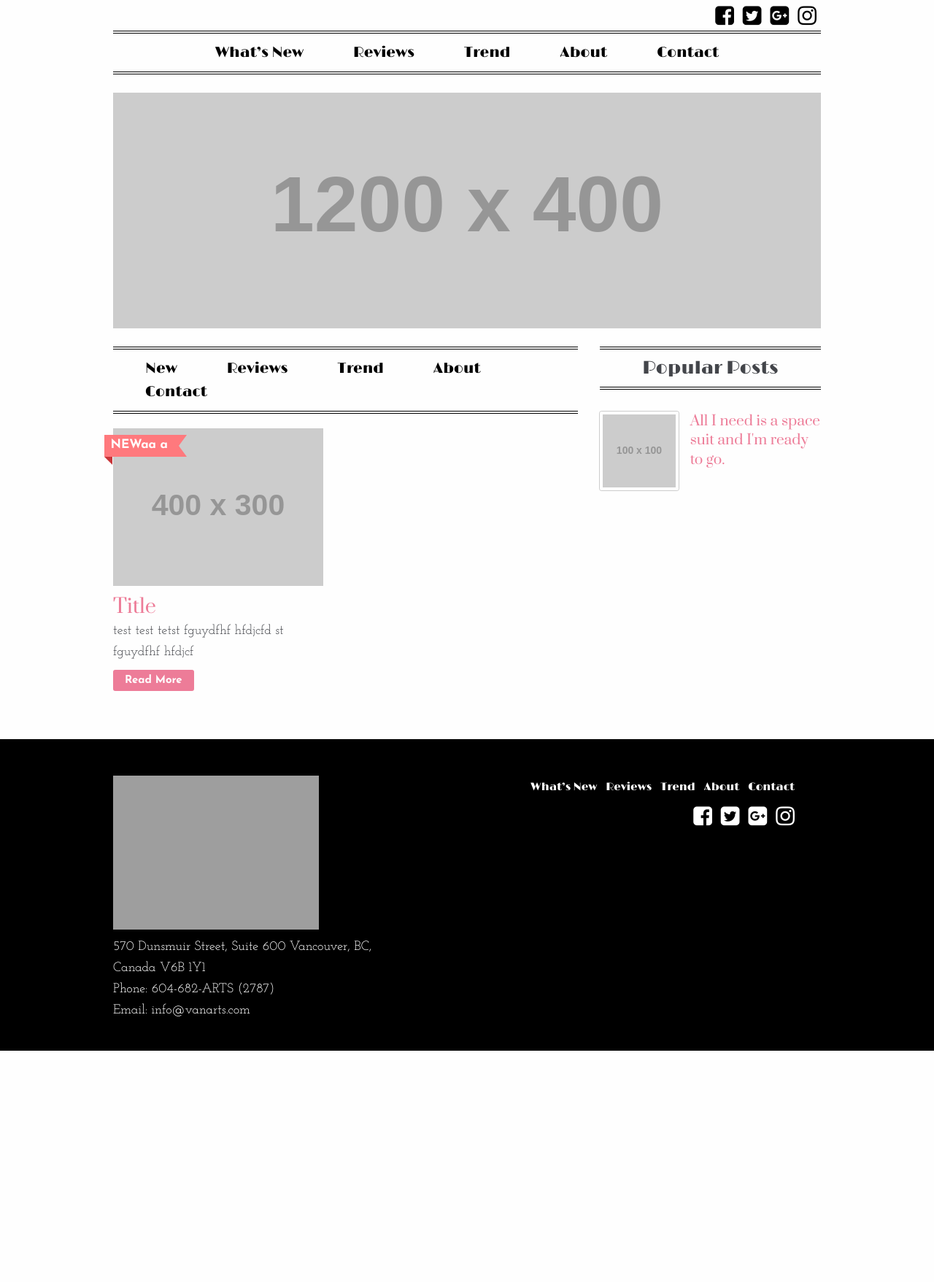
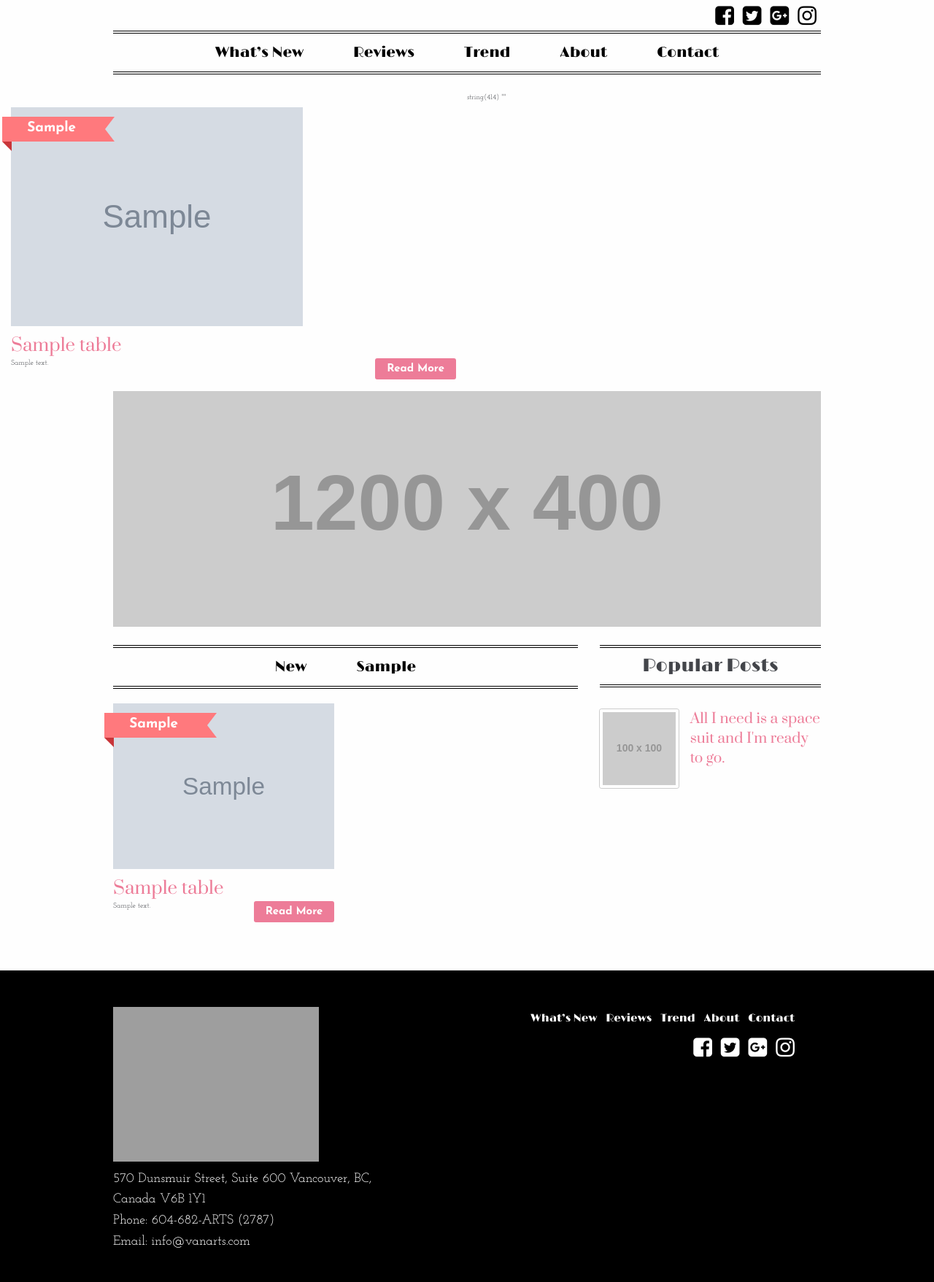
Before and after one commit to ryoko0801/cosmeticblog, a PHP site: page /categorypage.php?category=reviews in a window 1280 px wide. Shown: the whole page at 73% size. Before the commit the page ends 1440 px from the top, so only its background shows below. Run offline with PHP 8.4, Linux system fonts and the light colour scheme; tables that the repository leaves empty or names only in its code hold one stand-in row (values such as "Sample post"); grey boxes marked "Sample" are stand-in pictures; grey boxes labelled with a size stand in for pictures from a placeholder-image service; some libraries are stand-ins or nearby versions; grey boxes are pictures that could not be loaded.

Commit message:
category page .
cal the data from database
show the list of the post

```diff
--- a/categorypage.php
+++ b/categorypage.php
@@ -4,6 +4,8 @@
 <?php
 //connect to database
 $conn = database_conn();
+$subcategoryMenu="";
+$singlePost="";
 if($_GET["category"] == "reviews"){
 	$query = "SELECT * FROM review_table ORDER BY id DESC";
 }else if($_GET["category"] == "trend"){
@@ -15,10 +17,8 @@
 if($queryResult == false){ echo $conn->error; exit; }
  //$query = "SELECT * FROM gallery WHERE hair_type = $_POST[hair_type]";
 $numberOfRows = mysqli_num_rows( $queryResult );
-
 if( $numberOfRows > 0 ){
-	while( $row=mysqli_fetch_row($queryResult) );}
-	/*{
+	while( $row = mysqli_fetch_assoc($queryResult)){
 		$id = $row["id"];
 		$subcategory = $row["subcategory"];
 		$title = $row["title"];
@@ -26,8 +26,22 @@
 		$contents = $row["contents"];
 		$image = $row["image"];
 		$tag = $row["tag"];
-		$category = $row["category"];?>*/
-		?>
+		$category = $row["category"];
+
+		$subcategoryMenu.="<li><a href='postpage.php?category=".$subcategory."'>".$subcategory."</a></li>";
+		$singlePost.="<div class='large-6 columns margin-post article'>
+								<div class='points'>
+									<div class='image'><img src='./images/thumb/".$image."'><span class='point-ribbon point-ribbon-l'>".$subcategory."</span></div>
+								</div>
+								<h3 class='js-short-title'>".$title."</h3>
+								<span class='js-short-text'>".$contents."</span>
+								<a class='button more right' href='blog.php?id=".$id."'>Read More</a>
+						</div>";
+		}//end of while
+			var_dump($singlePost);
+	}
+	mysqli_close($conn);
+;?>
 		<body>
 			<div class="row columns">
 				<img src="http://placehold.it/1200x400">
@@ -38,29 +52,15 @@
 					<div class ="bottom-line center margin-menu-btm">
 						<div id="sub-nav" class ="top-nav">
 							<ul class="">
-								<li><a href="#">New</a></li>
-								<li><a href="categorypage.php?category=reviews">Reviews</a></li>
-								<li><a href="categorypage.php?category=trend">Trend</a></li>
-								<li><a href="about.php">About</a></li>
-								<li><a href="contact.php">Contact</a></li>
+								<li><a href="#list">New</a></li>
+								<?php echo $subcategoryMenu; ?>
 							</ul>
 						</div>
 					</div>
-					<div class="row">
-						<div class="large-6 columns margin-post article">
-								<div class="points">
-									<div class="image"><img src="http://placehold.it/400x300"><span class="point-ribbon point-ribbon-l">NEWaa  a</span></div>
-								</div>
-								<h3>Title</h3>
-								<p>test test tetst fguydfhf hfdjcfd st fguydfhf hfdjcf</p>
-								<a class="button more" href='blog-page.php?id=".$id."'>Read More</a>
-						</div>
+					<div id="list" class="row">
+						<?php echo $singlePost;?>
 						</div>
 					</div><!-- end of large8 section-->
-
-
-
-
 
 			<!-- side bar -->
 			<div class="large-4  medium-4 columns">
--- a/css/style.css
+++ b/css/style.css
@@ -79,7 +79,7 @@
 /* line 63, ../sass/style.scss */
 h3 {
   font-family: "Prata", serif;
-  font-size: 2.7em;
+  font-size: 2.4em;
   color: #ed7c98;
 }
 
@@ -281,7 +281,7 @@
 /* line 230, ../sass/style.scss */
 .points > div {
   display: inline-block;
-  width: 95%;
+  width: 100%;
   margin-right: 15px;
   vertical-align: top;
 }
@@ -301,7 +301,7 @@
 .point-ribbon {
   position: absolute;
   background: #FF797D;
-  font-size: 1.7em;
+  font-size: 1.9em;
   font-family: "Josefin Sans", sans-serif;
   font-weight: 700;
   color: #fff;
@@ -326,14 +326,15 @@
 /* Γæñribbon-l */
 /* line 264, ../sass/style.scss */
 .point-ribbon-l {
-  top: 0.5em;
+  top: 0.7em;
   left: -12px;
-  height: 1.78em;
+  height: 1.8em;
   line-height: 1.7;
-  padding-left: .5em;
+  padding-left: 1.8em;
+  padding-right: 1.2em;
 }
 
-/* line 271, ../sass/style.scss */
+/* line 272, ../sass/style.scss */
 .point-ribbon-l:before {
   left: 0;
   top: 100%;
@@ -341,10 +342,9 @@
   border-left: .7em solid transparent;
 }
 
-/* line 277, ../sass/style.scss */
+/* line 278, ../sass/style.scss */
 .point-ribbon-l:after {
   left: 100%;
-  bottom: -0.0em;
   border: .9em solid #FF797D;
   border-right: .7em solid transparent;
 }
--- a/js/app.js
+++ b/js/app.js
@@ -13,22 +13,23 @@
 		}
 	});
 }
+//
+cutText(".js-list-text p", 50);
+cutText(".js-short-title", 30);
+cutText(".js-short-text p", 100);
 
-cutText(".js-list-text p", 50);
 
-//to hide the image of the table(CMS)
-function hideImg(image,target){
-	if( $(image).length > 1){
-		$(target).addClass('hide');
-		$(image).first().removeClass('hide');
+//to hide the image of the post for the list of the post, new post etc..
+function hideImg($target){
+	if( $target.length > 0){
+		$target.addClass('hide');
 			}
 }
+//to hide the image of the list of the blog post
+hideImg($(".js-list-text img"));
+hideImg($(".js-short-text img"));
 
 
-if( $(".js-list-text img").length > 0){
-		$(".js-list-text img").addClass('hide');
-		//$(".js-list-text img").first().removeClass('hide');
-	}
 
 //console.log($("#content3  img").length);
 //hideImg(".js-list-text img");
--- a/sass/partials/_config.scss
+++ b/sass/partials/_config.scss
@@ -55,7 +55,7 @@
 //h2 size
 $h2_size: 4em;
 //h1 size
-$h3_size: 2.7em;
+$h3_size: 2.4em;
 //h4 size
 $h4_size: 2.5em;
 //h4 size
--- a/sass/style.scss
+++ b/sass/style.scss
@@ -229,7 +229,7 @@
 /* TAG for image */
 .points > div {
 	display: inline-block;
-	width: 95%;
+	width: 100%;
 	margin-right: 15px;
 	vertical-align: top;
 }
@@ -243,7 +243,7 @@
 .point-ribbon {
 	position: absolute;
 	background: #FF797D;
-	font-size: 1.7em;
+	font-size: 1.9em;
 	font-family:$sans;
 	font-weight: $bold;
 	color: #fff;
@@ -262,11 +262,12 @@
 }
 /* ⑤ribbon-l */
 .point-ribbon-l {
-	top: 0.5em;
+	top: 0.7em;
 	left: -12px;
-	height: 1.78em;
+	height: 1.8em;
 	line-height: 1.7;
-	padding-left: .5em;
+	padding-left: 1.8em;
+	padding-right: 1.2em;
 }
 .point-ribbon-l:before {
 	left: 0;
@@ -276,7 +277,6 @@
 }
 .point-ribbon-l:after {
 	left: 100%;
-	bottom: -0.0em;
 	border: .9em solid #FF797D;
 	border-right:.7em solid transparent;
 }
```
